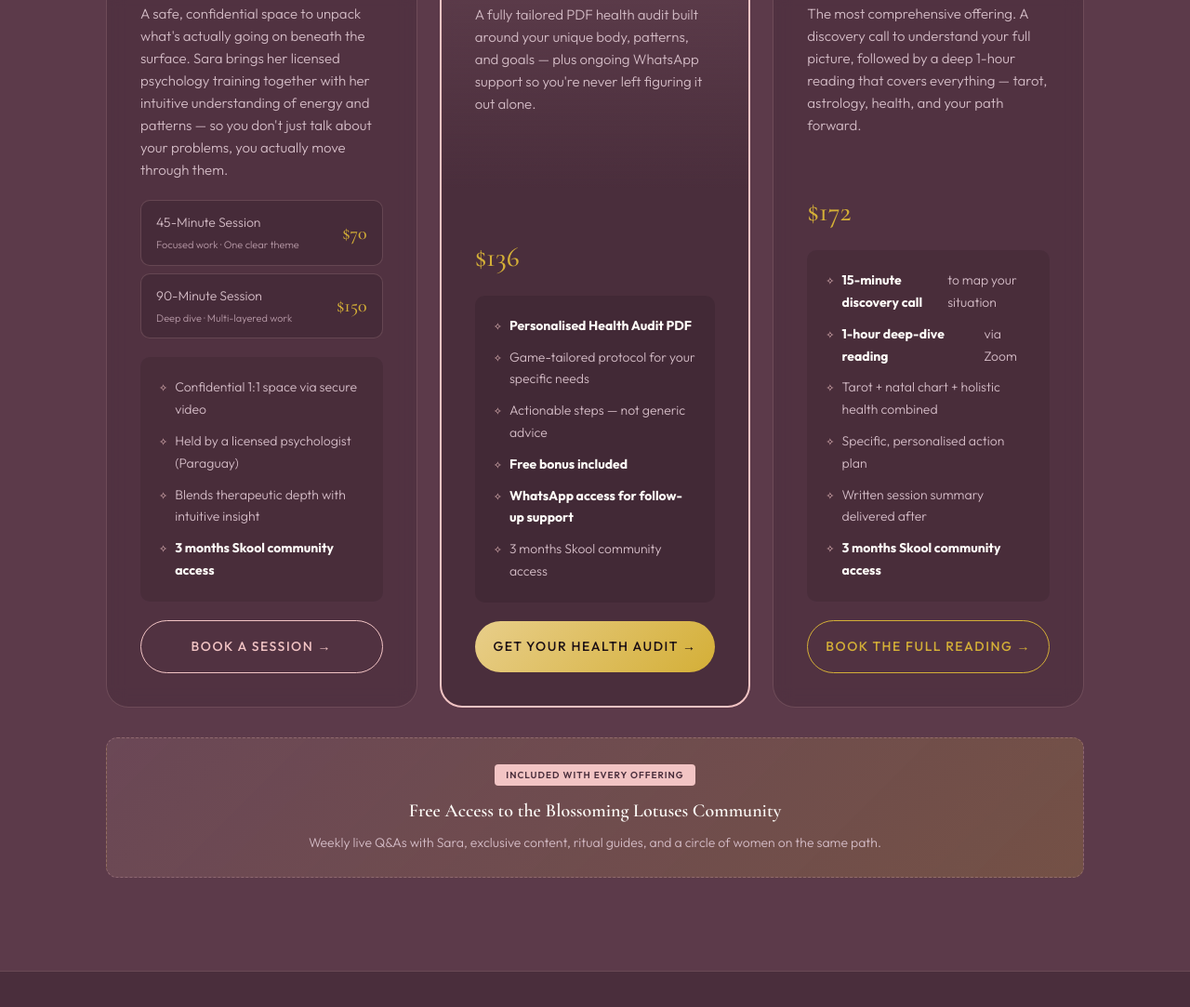
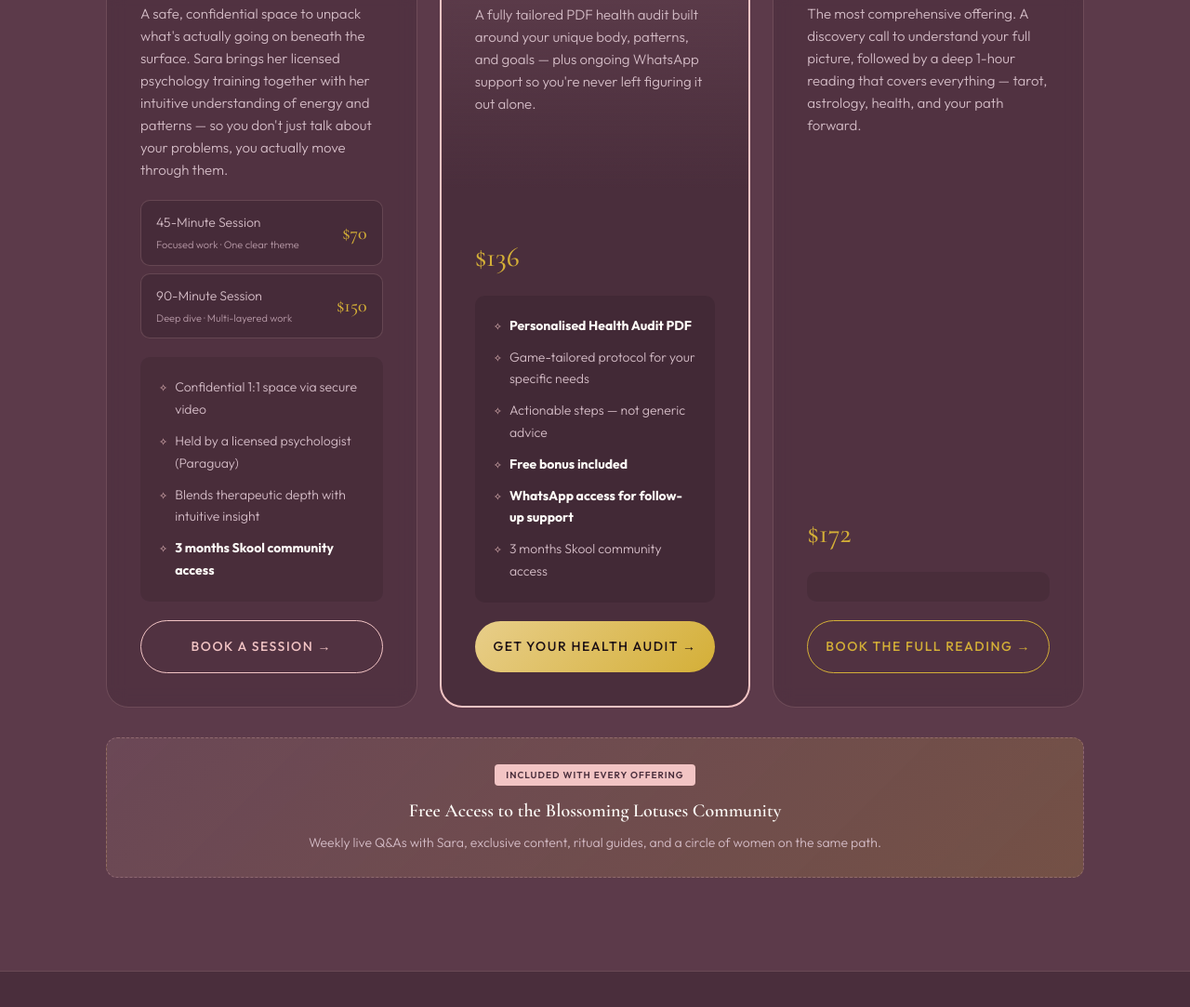
Before and after one commit to AtienaSolara/Blossoming-Lotuses, a plain HTML site: page index.html in a window 1280 px wide. Shown: the part 7673-8756 px from the top of the page at 93% size. Drawn offline with nearby package versions, Linux system fonts and the light colour scheme.

Commit message:
index.html

```diff
--- a/index.html
+++ b/index.html
@@ -874,12 +874,6 @@ em.pink { color: var(--pink); font-style: italic; }
         <p class="desc">The most comprehensive offering. A discovery call to understand your full picture, followed by a deep 1-hour reading that covers everything — tarot, astrology, health, and your path forward.</p>
         <div class="price-row"><span class="price">$172</span></div>
         <ul class="offer-features">
-          <li><strong>15-minute discovery call</strong> to map your situation</li>
-          <li><strong>1-hour deep-dive reading</strong> via Zoom</li>
-          <li>Tarot + natal chart + holistic health combined</li>
-          <li>Specific, personalised action plan</li>
-          <li>Written session summary delivered after</li>
-          <li><strong>3 months Skool community access</strong></li>
         </ul>
         <a href="#" class="btn-primary magical-btn" style="border-color:var(--gold); color:var(--gold);">Book The Full Reading →</a>
       </div>
```
